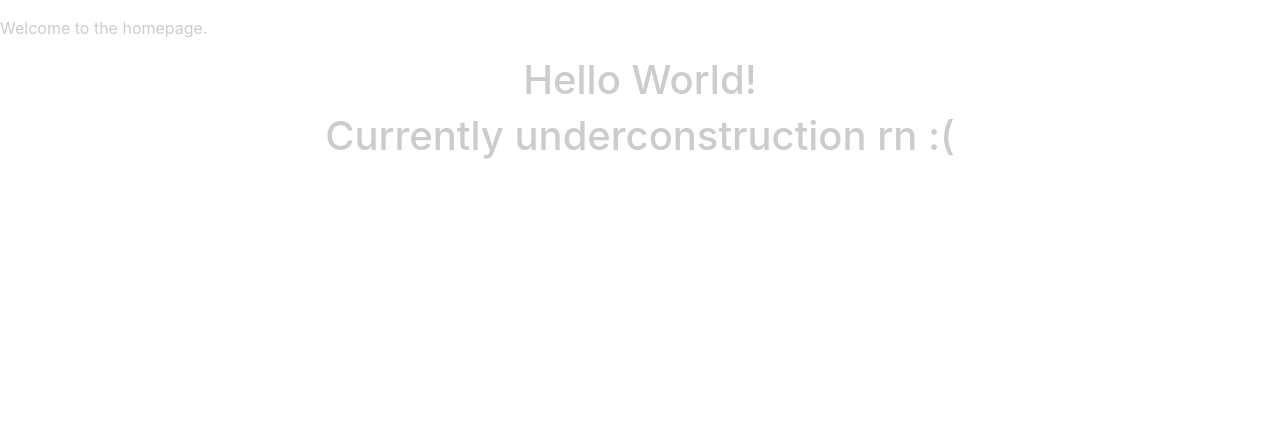
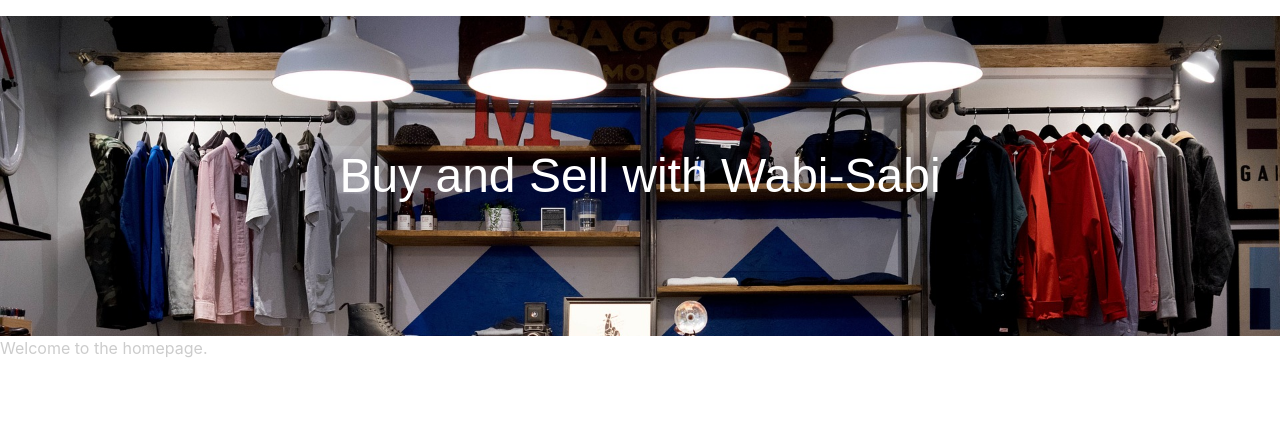
Before and after one commit to Duy-L/Cmps-115-Project, a Django app: page / in a window 1280 px wide. Shown: the part 86-516 px from the top of the page. Run offline with Django 3.2, Linux system fonts and the light colour scheme; some libraries are stand-ins or nearby versions.

Commit message:
Added parallax effect to banner image

```diff
--- a/src/templates/base2.html
+++ b/src/templates/base2.html
@@ -8,11 +8,37 @@
 	    	<title>Wabi-Sabi</title>
 		    {% include 'base/css.html' %}
 		    {% block base_head %}{% endblock %}
+		    <style>
+		    	.box1{
+		    		height: 40vh;
+		    		width: 100%;
+		    		background-image: url('{% static 'img/banner.jpg' %}');
+		    		background-attachment: fixed;
+		    		background-size: cover;
+		    		background-position: top;
+		    		background-repeat: no-repeat;
+		    		display: table;
+
+		    	}
+
+		    	h1{
+		    		font-family: sans-serif;
+		    		font-size: 48px;
+		    		color: #fff;
+		    		margin: 0px;
+		    		text-align: center;
+		    		display: table-cell;
+		    		vertical-align: middle;
+		    	}
+		    </style>
 	  	</head>
 
 	  	<body>
 		  	{% include 'base/navbar.html' with brand_name='Wabi-Sabi' %}
 
+		  	<div class="box1">
+		  		<h1> Buy and Sell with Wabi-Sabi </h1>
+		  	</div>
 
 	  			{% block content %}{% endblock %}
 
```
